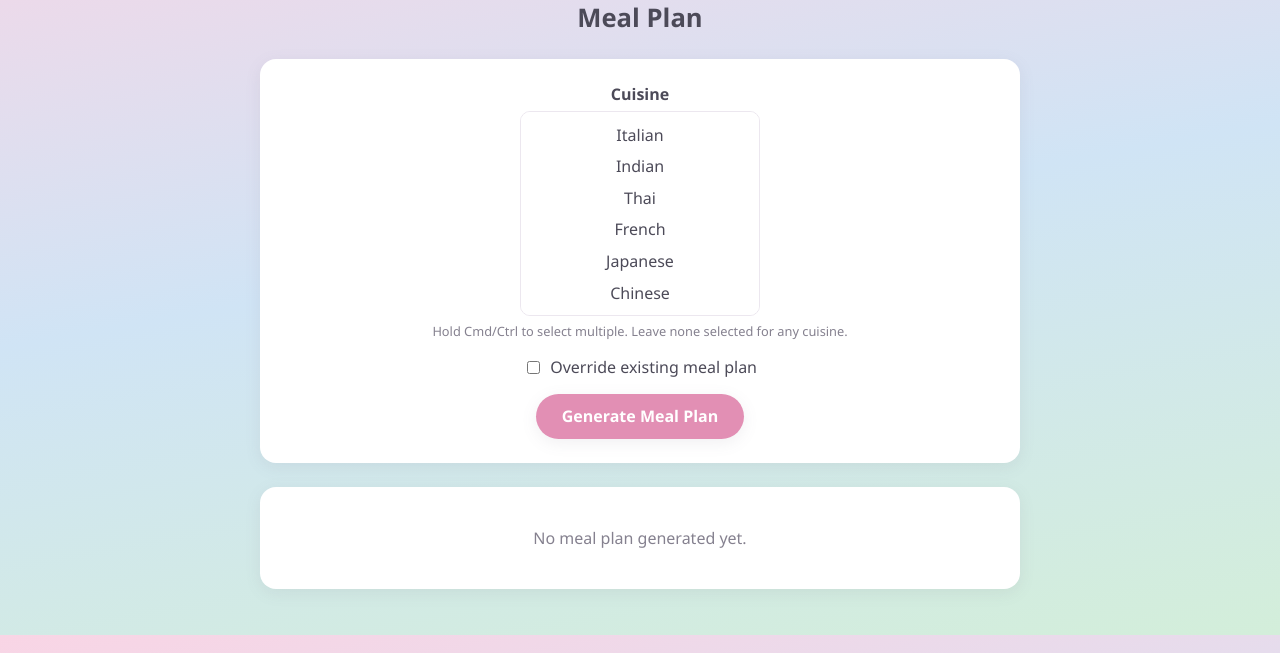
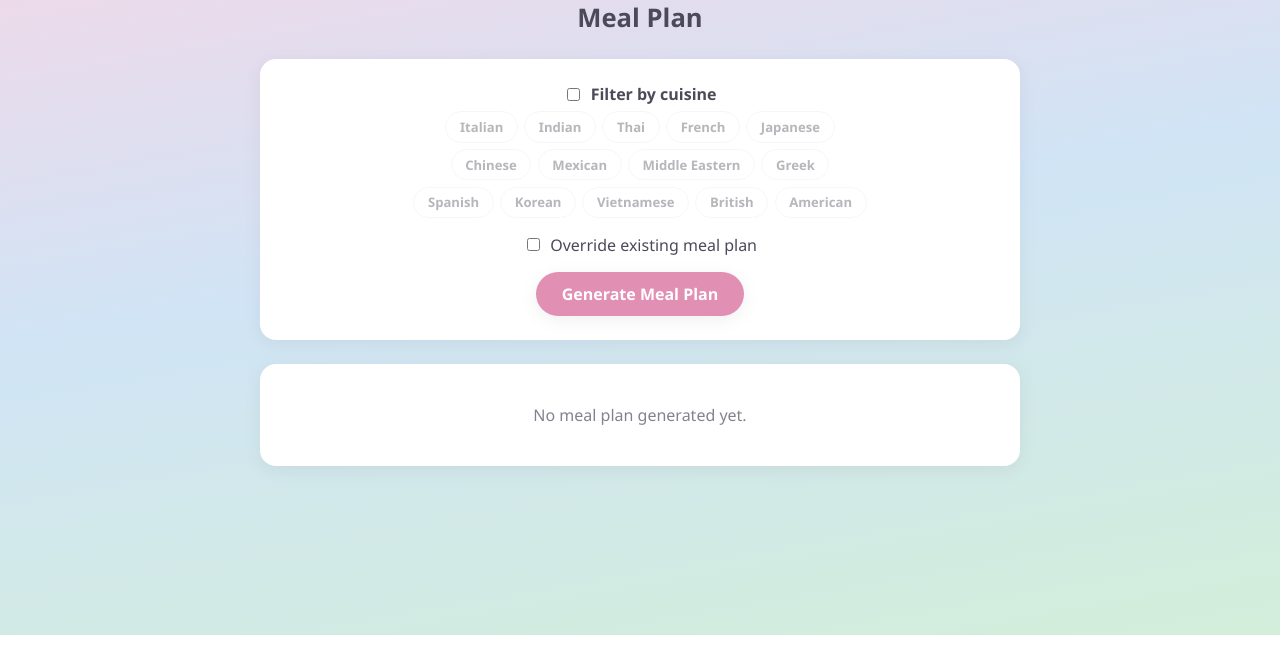
Before and after one commit to liamDuxbury/meal-planner, a Flask app: page /meal-plan in a window 1280 px wide. Shown: the part 165-818 px from the top of the page. Run offline with Flask 3, Linux system fonts and the light colour scheme.

Commit message:
Improve cuisine selection UX UI

```diff
--- a/static/js/meal_plan_controller.js
+++ b/static/js/meal_plan_controller.js
@@ -1,22 +1,35 @@
 const MealPlanController = {
-    init(generateUrl, containerId, buttonId, overrideExistingCheckboxId, cuisineFilterId) {
+    init({ generateUrl, containerId, buttonId, overrideCheckboxId, cuisineToggleId, cuisineOptionsId }) {
         this.generateUrl = generateUrl;
         this.container = document.getElementById(containerId);
-        this.overrideExistingCheckbox = document.getElementById(overrideExistingCheckboxId);
-        this.cuisineFilter = document.getElementById(cuisineFilterId);
+        this.overrideCheckbox = document.getElementById(overrideCheckboxId);
+        this.cuisineToggle = document.getElementById(cuisineToggleId);
+        this.cuisineOptions = document.getElementById(cuisineOptionsId);
+
+        this.cuisineToggle.addEventListener('change', () => {
+            this.cuisineOptions.disabled = !this.cuisineToggle.checked;
+        });
+
         document.getElementById(buttonId).addEventListener('click', () => this.generate());
     },
 
+    selectedCuisines() {
+        if (!this.cuisineToggle.checked) {
+            return [];
+        }
+        return Array.from(this.cuisineOptions.querySelectorAll('input:checked')).map(input => input.value);
+    },
+
     generate() {
-        const overrideExisting = this.overrideExistingCheckbox.checked;
-        const cuisines = Array.from(this.cuisineFilter.selectedOptions).map(option => option.value);
-
         fetch(this.generateUrl, {
             method: 'POST',
             headers: {
                 'Content-Type': 'application/json',
             },
-            body: JSON.stringify({ overrideExisting, cuisines }),
+            body: JSON.stringify({
+                overrideExisting: this.overrideCheckbox.checked,
+                cuisines: this.selectedCuisines(),
+            }),
         })
             .then(response => response.text())
             .then(html => this.render(html))
--- a/static/style.css
+++ b/static/style.css
@@ -108,26 +108,48 @@ body {
 
 .field label { font-weight: 600; }
 
-select[multiple] {
-    min-width: 240px;
-    padding: 0.4rem;
-    border: 1px solid var(--line);
-    border-radius: 10px;
-    background: var(--surface);
-    color: var(--ink);
-    font: inherit;
-    text-align: center;
+.cuisine-options {
+    display: flex;
+    flex-wrap: wrap;
+    justify-content: center;
+    gap: 0.4rem;
+    max-width: 460px;
+    margin: 0;
+    padding: 0;
+    border: none;
+    transition: opacity 0.15s ease;
 }
 
-select[multiple] option {
-    padding: 0.3rem;
-    border-radius: 6px;
+.cuisine-options:disabled { opacity: 0.4; }
+
+.chip input {
+    position: absolute;
+    opacity: 0;
+    width: 0;
+    height: 0;
 }
 
-select[multiple] option:checked {
-    background: var(--green) linear-gradient(var(--green), var(--green));
-    color: var(--ink);
+.chip span {
+    display: inline-block;
+    padding: 0.35rem 0.85rem;
+    border-radius: 999px;
+    border: 1px solid var(--line);
+    background: var(--surface);
+    font-size: 0.82rem;
+    cursor: pointer;
+    user-select: none;
+    transition: background 0.15s ease, border-color 0.15s ease;
 }
+
+.chip input:checked + span {
+    background: var(--green);
+    border-color: var(--green-deep);
+    font-weight: 600;
+}
+
+.chip input:focus-visible + span { outline: 2px solid var(--blue-deep); outline-offset: 2px; }
+
+.cuisine-options:disabled .chip span { cursor: not-allowed; }
 
 small { color: var(--ink-soft); font-size: 0.8rem; }
 
--- a/templates/_cuisine_filter.html
+++ b/templates/_cuisine_filter.html
@@ -1,9 +1,15 @@
 <div class="field">
-    <label for="cuisine-filter">Cuisine</label>
-    <select id="cuisine-filter" name="cuisine" multiple size="6">
+    <label class="checkbox">
+        <input type="checkbox" id="cuisine-filter-toggle">
+        Filter by cuisine
+    </label>
+
+    <fieldset id="cuisine-filter" class="cuisine-options" disabled>
         {% for cuisine in cuisines %}
-            <option value="{{ cuisine.value }}">{{ cuisine.value.replace('_', ' ') | title }}</option>
+            <label class="chip">
+                <input type="checkbox" name="cuisine" value="{{ cuisine.value }}">
+                <span>{{ cuisine.value.replace('_', ' ') | title }}</span>
+            </label>
         {% endfor %}
-    </select>
-    <small>Hold Cmd/Ctrl to select multiple. Leave none selected for any cuisine.</small>
+    </fieldset>
 </div>
--- a/templates/meal_plan.html
+++ b/templates/meal_plan.html
@@ -20,12 +20,13 @@
 
     <script src="{{ url_for('static', filename='js/meal_plan_controller.js') }}"></script>
     <script>
-        MealPlanController.init(
-            "{{ url_for('generate_meal_plan') }}",
-            "meal-plan-container",
-            "generate-meal-plan",
-            "override-existing",
-            "cuisine-filter"
-        );
+        MealPlanController.init({
+            generateUrl: "{{ url_for('generate_meal_plan') }}",
+            containerId: "meal-plan-container",
+            buttonId: "generate-meal-plan",
+            overrideCheckboxId: "override-existing",
+            cuisineToggleId: "cuisine-filter-toggle",
+            cuisineOptionsId: "cuisine-filter",
+        });
     </script>
 {% endblock %}
```
